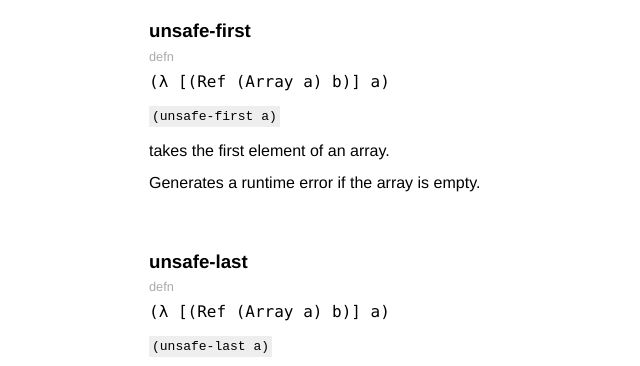
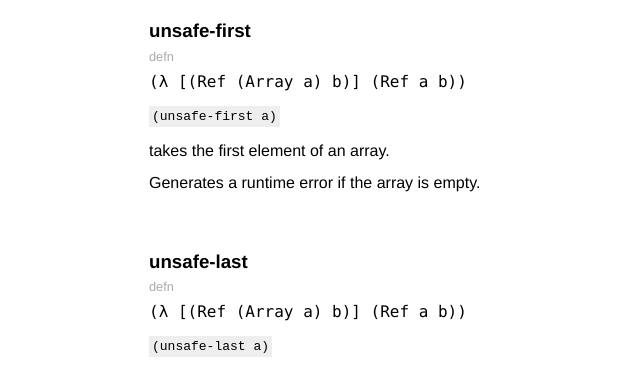
Before and after one commit to carp-lang/Carp, a plain HTML site: page docs/core/Array.html in a window 1280 px wide. Shown: the part 11529-11895 px from the top of the page, without its empty margins (91-731 px from the left). Drawn offline with Linux system fonts and the light colour scheme.

Commit message:
core: unsafe-first and unsafe-last return references

```diff
--- a/docs/core/Array.html
+++ b/docs/core/Array.html
@@ -1325,7 +1325,7 @@
                     defn
                 </div>
                 <p class="sig">
-                    (λ [(Ref (Array a) b)] a)
+                    (λ [(Ref (Array a) b)] (Ref a b))
                 </p>
                 <pre class="args">
                     (unsafe-first a)
@@ -1346,7 +1346,7 @@
                     defn
                 </div>
                 <p class="sig">
-                    (λ [(Ref (Array a) b)] a)
+                    (λ [(Ref (Array a) b)] (Ref a b))
                 </p>
                 <pre class="args">
                     (unsafe-last a)
```
Also changed, not shown: 5 other files.
